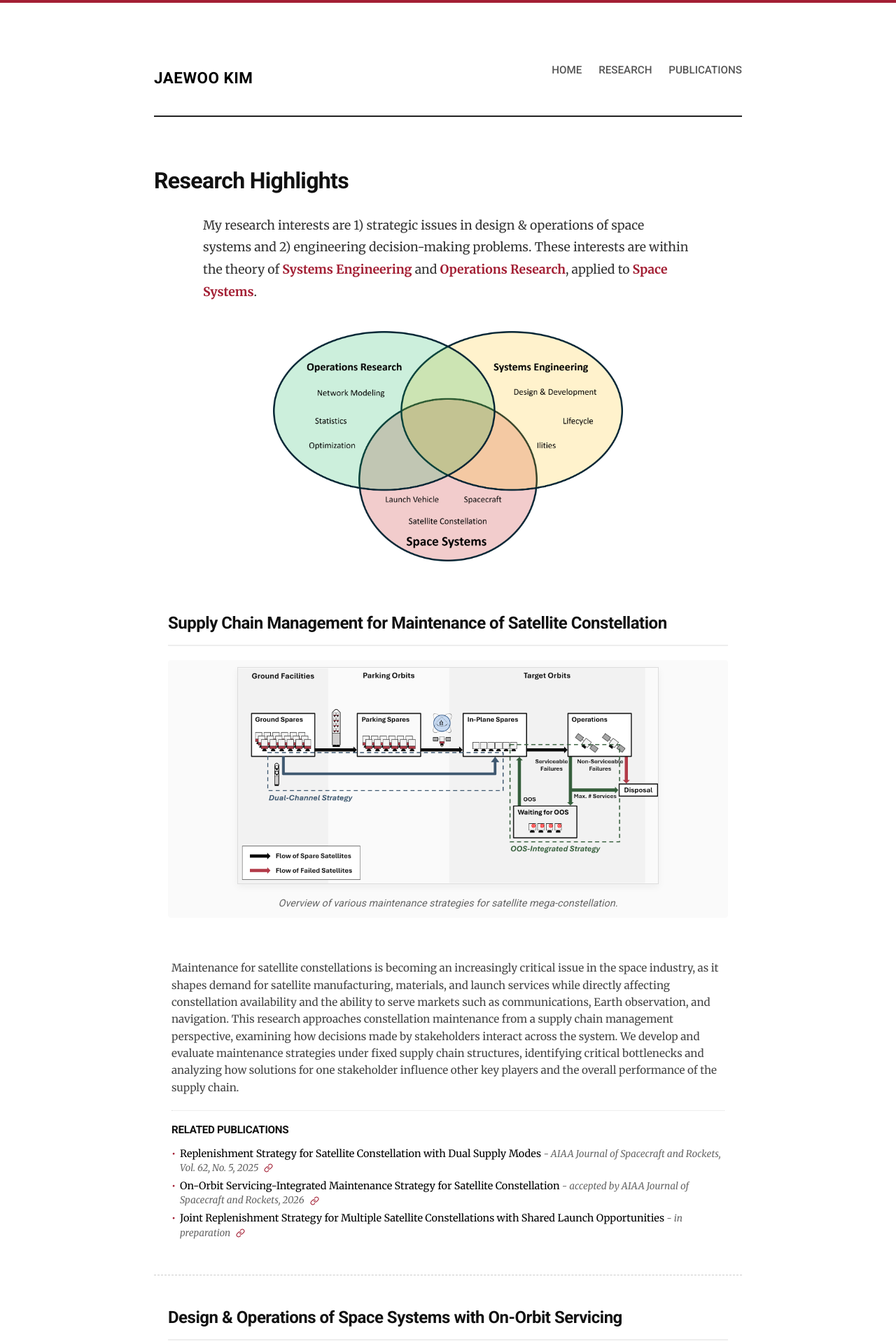
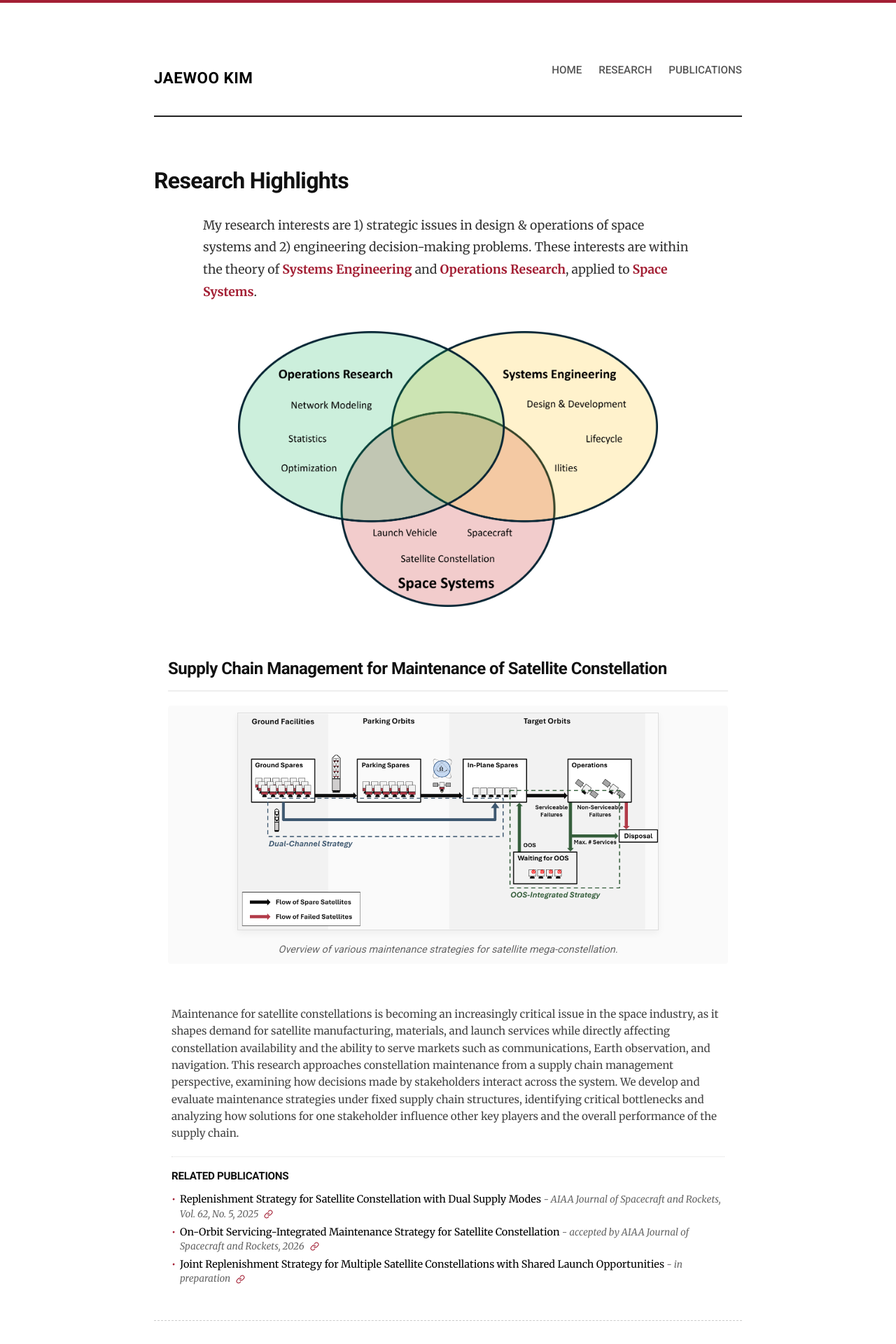
Before and after one commit to jaewoo-space/jaewoo-space.github.io, a Jekyll site: the page built from research.md, in a window 1280 px wide. Shown: the top 1920 px of the page at 70% size. Built offline with Jekyll 4.4.1, drawn with Linux system fonts in a browser that asks for light colours.

Commit message:
update 260614

```diff
--- a/_data/publications.yml
+++ b/_data/publications.yml
@@ -101,7 +101,7 @@
 
 - title: "Low Earth Orbit Space Debris Remediation Program for Maximizing Stakeholders' Utility"
   authors: "Song, M., <b>Kim, J.</b>, Nam, Y., and Ahn, J."
-  venue: "The 16th Asia-Pacific International Symposium on Aerospace Technology, Seoul, Korea"
+  venue: "The 16th Asia-Pacific International Symposium on Aerospace Technology (APISAT), Seoul, Korea"
   year: 2025
   type: "conference"
 
--- a/assets/css/style.css
+++ b/assets/css/style.css
@@ -463,7 +463,7 @@ u {
 }
 
 .intro-image-centered img {
-    max-width: 500px;
+    max-width: 600px;
     width: 100%;
     height: auto;
 }
```
Also changed, not shown: 2 other files.
